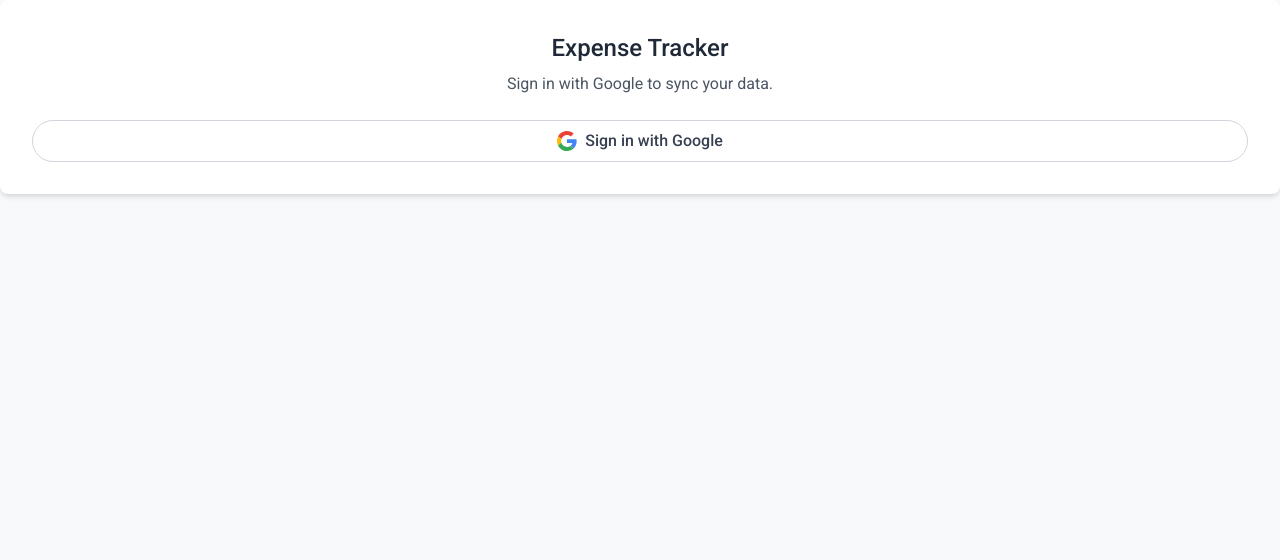
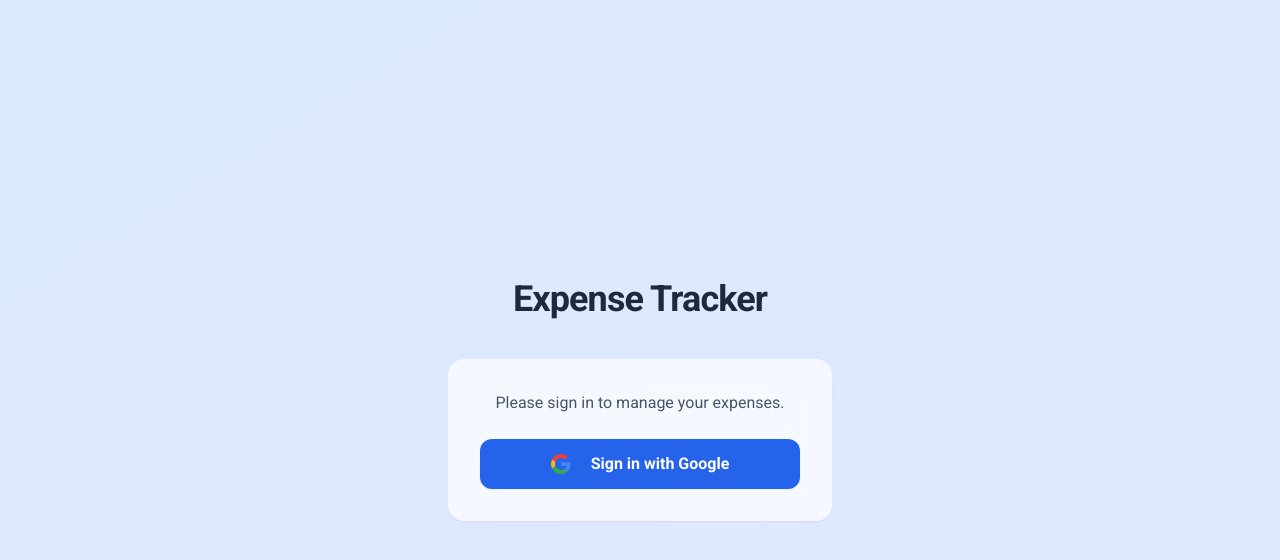
Before and after one commit to AkshatJindal1/expense-tracker-react, a React (Vite) app: page / in a window 1280 px wide. Shown: the top 560 px of the page. Built offline with nearby package versions, Linux system fonts and the light colour scheme; no server answers.

Commit message:
Add: Spinner for loading page

```diff
--- a/src/App.jsx
+++ b/src/App.jsx
@@ -18,6 +18,7 @@ import { CategoriesPage } from './pages/CategoriesPage';
 import { AddAccountPage } from './pages/AddAccountPage';
 import { AddCategoryPage } from './pages/AddCategoryPage';
 import { ConfirmationModal } from './components/ConfirmationModal';
+import { Spinner } from './components/Spinner';
 
 function App() {
   const [user, setUser] = useState(null);
@@ -199,7 +200,7 @@ function App() {
   };
 
   if (loading) {
-    return <div>Loading...</div>; // Or a proper spinner component
+    return <Spinner />;
   }
 
   // Function to handle saving a new transaction
--- /dev/null
+++ b/src/components/Spinner.jsx
@@ -0,0 +1,9 @@
+import React from 'react';
+
+export const Spinner = () => (
+  <div className="spinner-overlay">
+    <svg className="m3-spinner" viewBox="0 0 66 66" xmlns="http://www.w3.org/2000/svg">
+      <circle className="m3-spinner-circle" fill="none" strokeWidth="6" strokeLinecap="round" cx="33" cy="33" r="30"></circle>
+    </svg>
+  </div>
+);
--- a/src/index.css
+++ b/src/index.css
@@ -377,3 +377,59 @@ input:checked+.m3-slider:before {
     /* Match body background */
     padding-bottom: 1rem;
 }
+
+/* Spinner styles start */
+.spinner-overlay {
+    position: fixed;
+    top: 0;
+    left: 0;
+    width: 100%;
+    height: 100%;
+    display: flex;
+    justify-content: center;
+    align-items: center;
+    background-color: #f8f9fa;
+}
+
+.m3-spinner {
+    width: 48px;
+    height: 48px;
+    animation: rotator 1.4s linear infinite;
+}
+
+@keyframes rotator {
+    0% {
+        transform: rotate(0deg);
+    }
+
+    100% {
+        transform: rotate(270deg);
+    }
+}
+
+.m3-spinner-circle {
+    stroke-dasharray: 187;
+    stroke-dashoffset: 0;
+    transform-origin: center;
+    animation: dash 1.4s ease-in-out infinite;
+    stroke: #0b57d0;
+    /* Google Blue */
+}
+
+@keyframes dash {
+    0% {
+        stroke-dashoffset: 187;
+    }
+
+    50% {
+        stroke-dasharray: 89, 200;
+        stroke-dashoffset: -35;
+    }
+
+    100% {
+        stroke-dasharray: 89, 200;
+        stroke-dashoffset: -124;
+    }
+}
+
+/* Spinner styles ends */
--- a/src/pages/LoginPage.jsx
+++ b/src/pages/LoginPage.jsx
@@ -21,16 +21,16 @@ const GoogleIcon = () => (
         <path fill="none" d="M0 0h48v48H0z"></path>
     </svg>
 );
-
-export const LoginPage = ({ onSignIn }) => {
-    return (
-        <div className="page active flex justify-center items-center h-screen">
-            <div className="text-center p-8 bg-white rounded-lg shadow-md">
-                <h1 className="text-2xl font-medium text-gray-800 mb-2">Expense Tracker</h1>
-                <p className="text-gray-600 mb-6">Sign in with Google to sync your data.</p>
+export const LoginPage = ({ onSignIn }) => (
+    <div className="flex flex-col items-center justify-center h-screen bg-gradient-to-br from-blue-100 to-indigo-100 p-4">
+        <div className="text-center mb-10">
+            <h1 className="text-4xl font-bold text-slate-800 tracking-tight">Expense Tracker</h1>
+        </div>
+        <div className="bg-white/70 backdrop-blur-xl p-8 rounded-2xl shadow-sm text-center w-full max-w-sm">
+            <p className="mb-6 text-slate-600">Please sign in to manage your expenses.</p>
             <button
                 onClick={onSignIn}
-                    className="bg-white text-gray-700 border border-gray-300 hover:bg-gray-50 font-medium py-2 px-4 rounded-full flex items-center justify-center w-full"
+                className="flex items-center justify-center gap-3 w-full px-6 py-3 bg-blue-600 border border-transparent rounded-xl shadow-sm text-white font-semibold hover:bg-blue-700 transition-all duration-300 focus:outline-none focus:ring-2 focus:ring-offset-2 focus:ring-blue-500 transform hover:scale-105"
             >
                 <GoogleIcon />
                 Sign in with Google
@@ -38,4 +38,3 @@ export const LoginPage = ({ onSignIn }) => {
         </div>
     </div>
 );
-};
```
Lines whose indentation alone changed are shown as unchanged.
